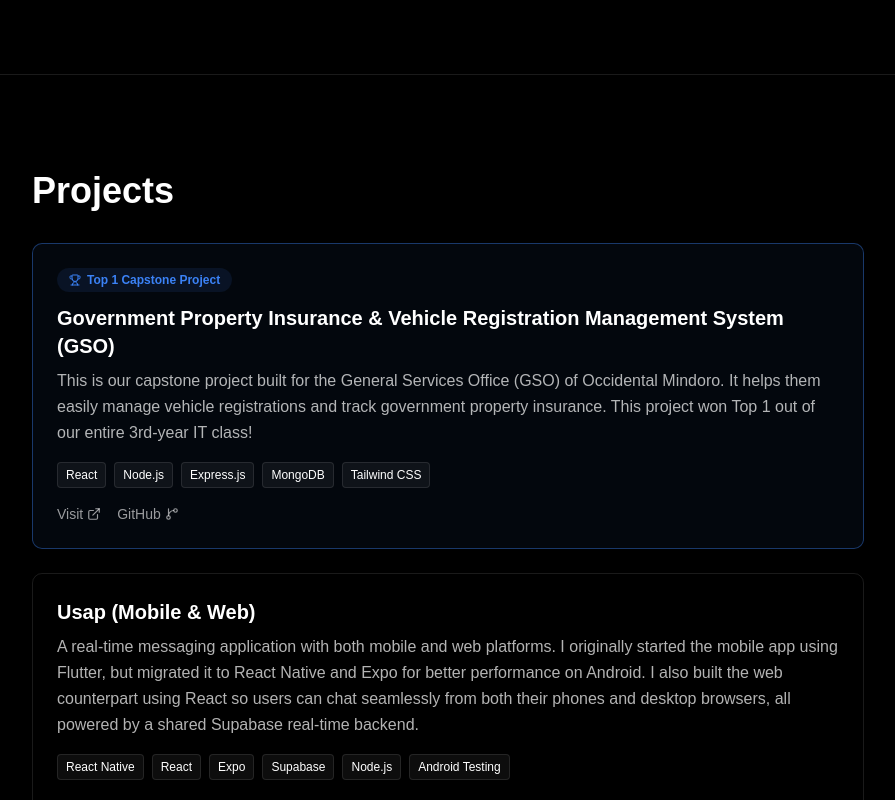
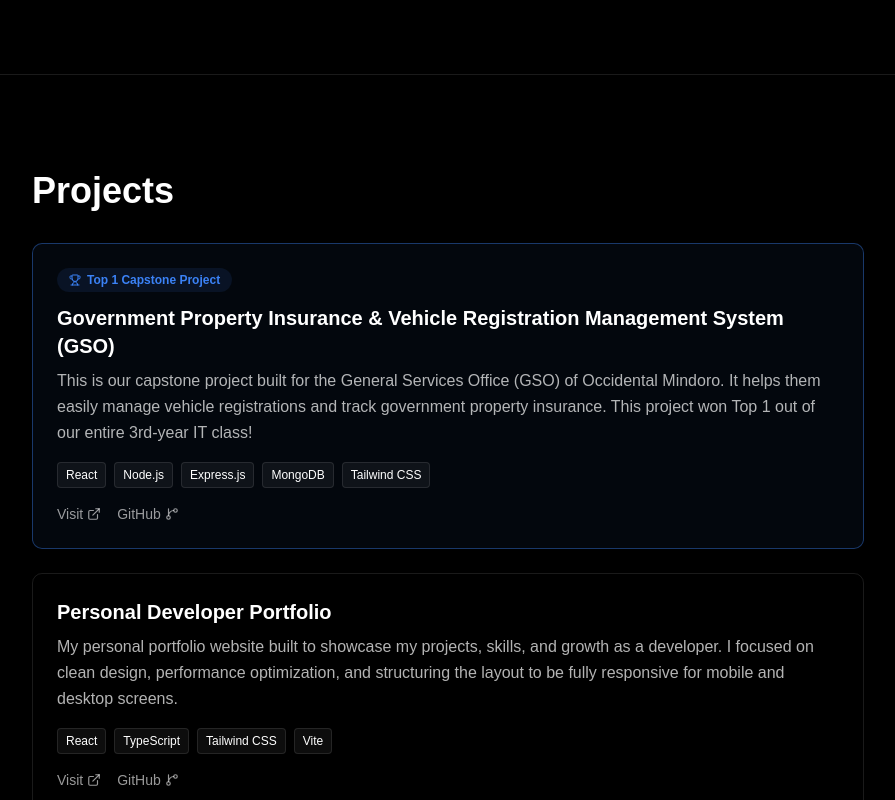
Before and after one commit to xhaiii15/charliemelorin, a React (Vite) app: page / in a window 1280 px wide. Shown: the part 2000-2800 px from the top of the page, without its empty margins (192-1087 px from the left). Built offline with nearby package versions, Linux system fonts and the light colour scheme.

Commit message:
added this portfolio to the projects and changed the readme file

```diff
--- a/src/sections/projects.tsx
+++ b/src/sections/projects.tsx
@@ -11,6 +11,14 @@ export default function Projects() {
       tags: ["React", "Node.js", "Express.js", "MongoDB", "Tailwind CSS"],
       link: "#",
       github: "#",
+    },
+    {
+      title: "Personal Developer Portfolio",
+      description:
+        "My personal portfolio website built to showcase my projects, skills, and growth as a developer. I focused on clean design, performance optimization, and structuring the layout to be fully responsive for mobile and desktop screens.",
+      tags: ["React", "TypeScript", "Tailwind CSS", "Vite"],
+      link: "#", // Pwedeng ilagay ang link ng mismong site na ito
+      github: "#", // Link sa GitHub repo nito
     },
     {
       title: "Usap (Mobile & Web)",
```
Also changed, not shown: 1 other file (tests, documents, lock files or other folders).
